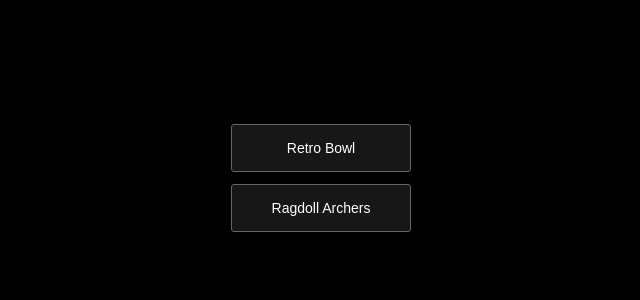
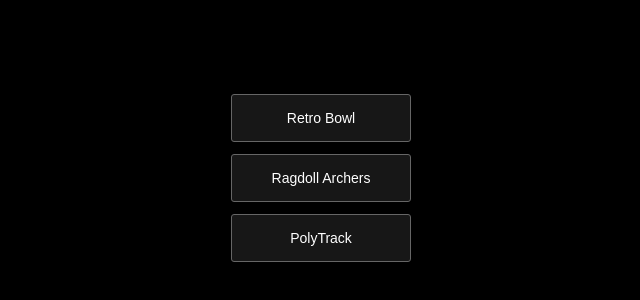
Before and after one commit to lookingforpiratetoken/games, a plain HTML site: page games.html in a window 1280 px wide. Shown: the part 222-522 px from the top of the page, without its empty margins (319-959 px from the left). Drawn offline with Linux system fonts and the light colour scheme.

Commit message:
Add PolyTrack to games list

```diff
--- a/games.html
+++ b/games.html
@@ -16,5 +16,6 @@
 <body>
   <a href="retro-bowl.html">Retro Bowl</a>
   <a href="ragdoll-archers.html">Ragdoll Archers</a>
+  <a href="polytrack.html">PolyTrack</a>
 </body>
 </html>
```
